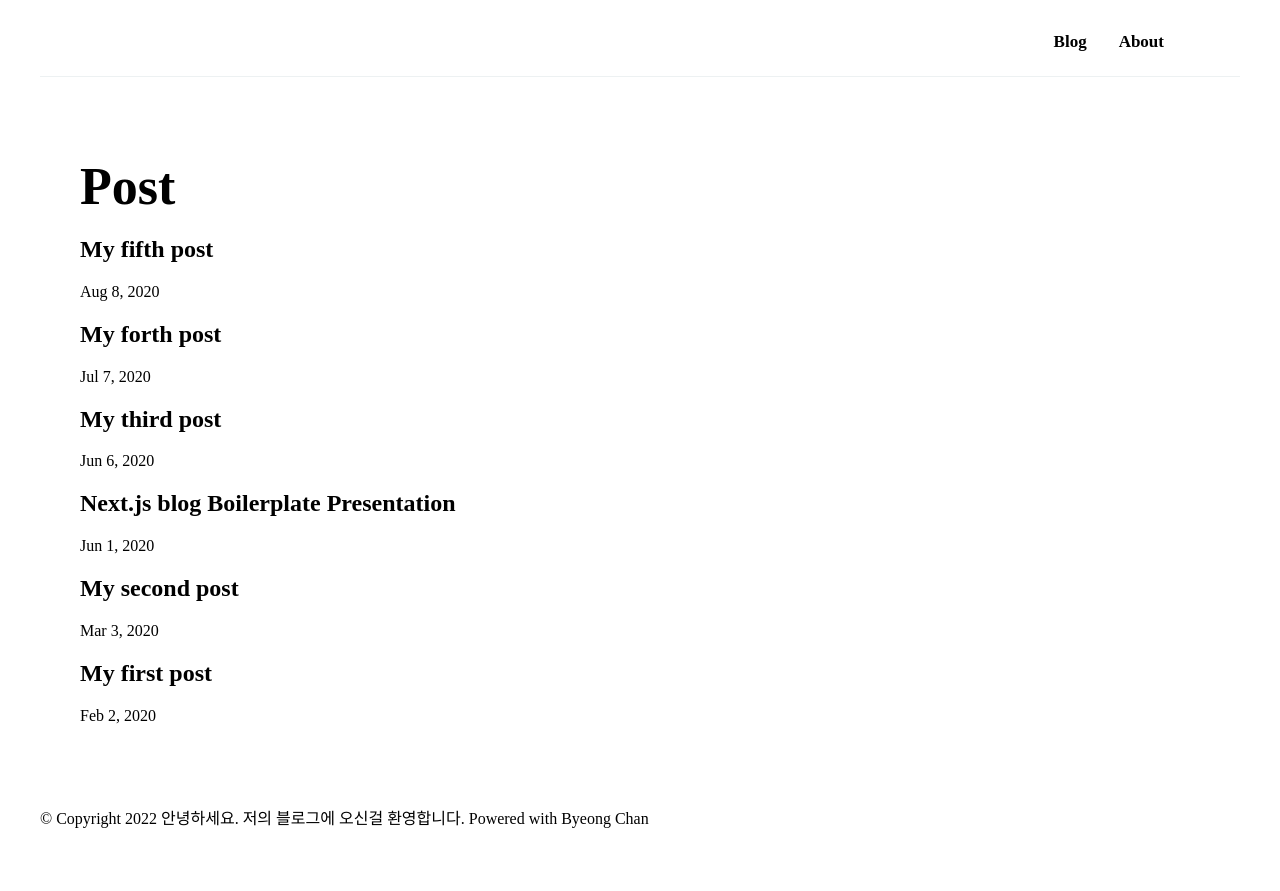
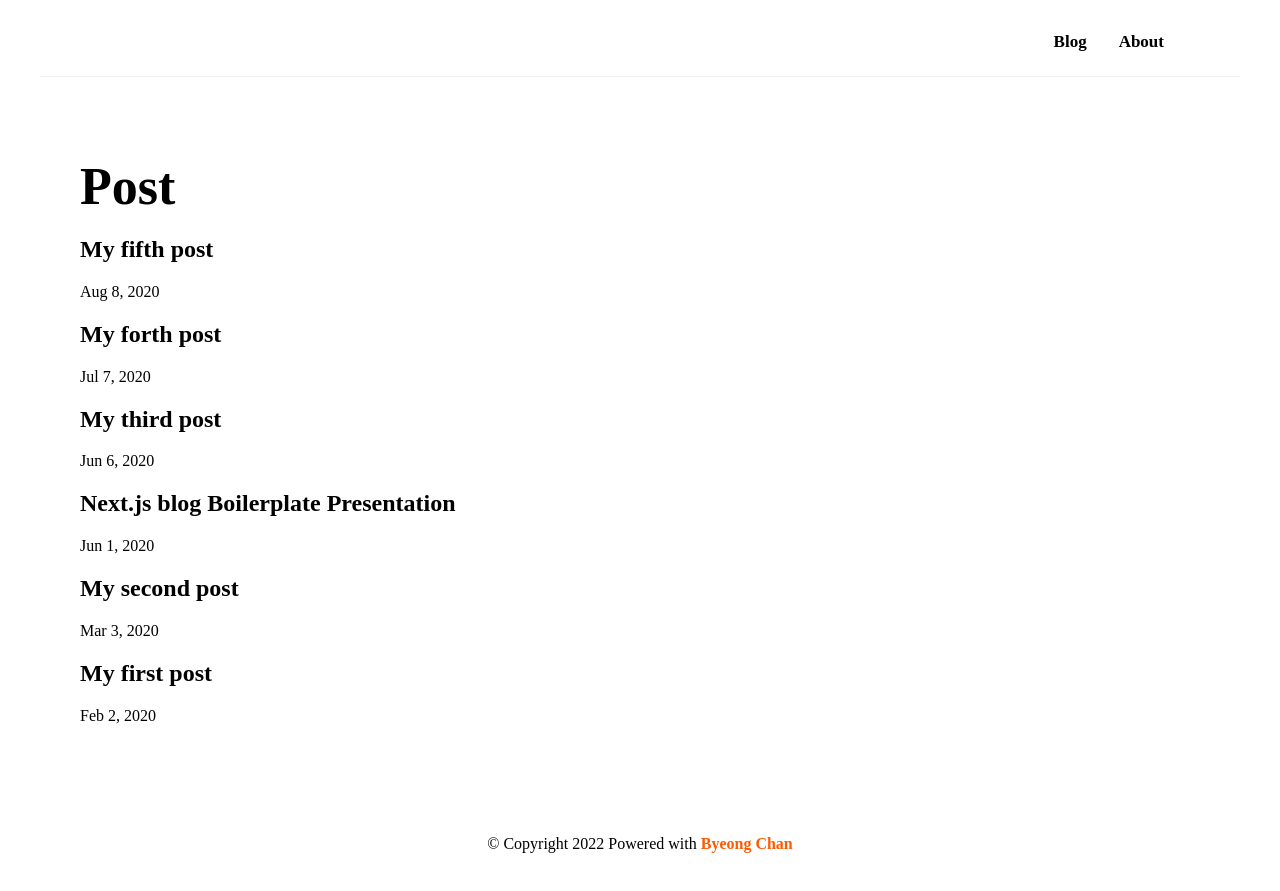
Before and after one commit to MinByeongChan/minbyeongchan.github.io, a Next.js app: page / in a window 1280 px wide. Before the commit the page ends 837 px from the top, so only its background shows below. Built offline with nearby package versions, Linux system fonts and the light colour scheme.

Commit message:
메인 수정

```diff
--- a/src/templates/Main.tsx
+++ b/src/templates/Main.tsx
@@ -3,19 +3,28 @@ import React, { ReactNode } from 'react';
 import styled from '@emotion/styled';
 
 import Navbar from '../navigation/Navbar';
-import { Config } from '../utils/Config';
+import { color, fontWeight } from '../utils/StyleTheme';
 
 type IMainProps = {
   meta: ReactNode;
   children: ReactNode;
 };
 
-const Layout= styled.main(() => ({
+const Layout = styled.main(() => ({
   maxWidth: '1200px',
   margin: '0 auto',
 }));
 
-const Main = (props: IMainProps) => (
+const BottomWrapper = styled.div`
+  text-align: center;
+  padding: 30px 0;
+  a {
+    color: ${color.orange};
+    font-weight: ${fontWeight.bold};
+  }
+`;
+
+const Main: React.FC<IMainProps> = (props: IMainProps) => (
   <Layout>
     {props.meta}
 
@@ -24,23 +33,16 @@ const Main = (props: IMainProps) => (
 
       <section>{props.children}</section>
 
-      <div>
-        © Copyright
-        {' '}
-        {new Date().getFullYear()}
-        {' '}
-        {Config.title}
-        {'  '}
-        Powered with
-        {' '}
-        <a href="https://github.com/MinByeongChan">Byeong Chan</a>
+      <BottomWrapper>
+        <span>© Copyright {new Date().getFullYear()} Powered with</span>
+        <a href="https://github.com/MinByeongChan"> Byeong Chan</a>
         {/*
          * PLEASE READ THIS SECTION
          * We'll really appreciate if you could have a link to our website
          * The link doesn't need to appear on every pages, one link on one page is enough.
          * Thank you for your support it'll mean a lot for us.
          */}
-      </div>
+      </BottomWrapper>
     </section>
   </Layout>
 );
```
